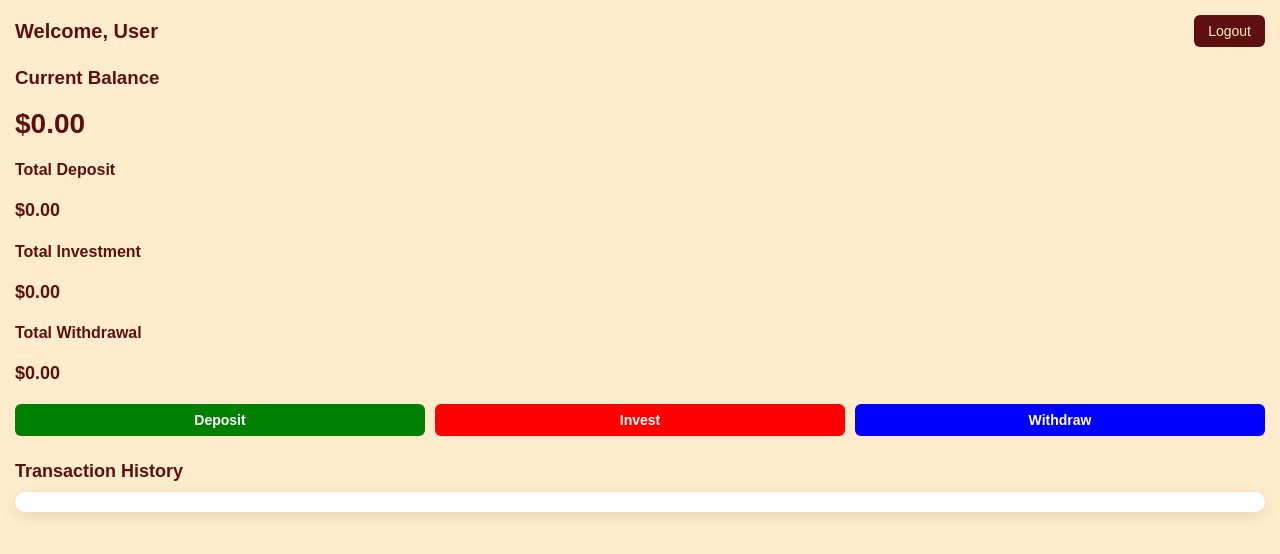
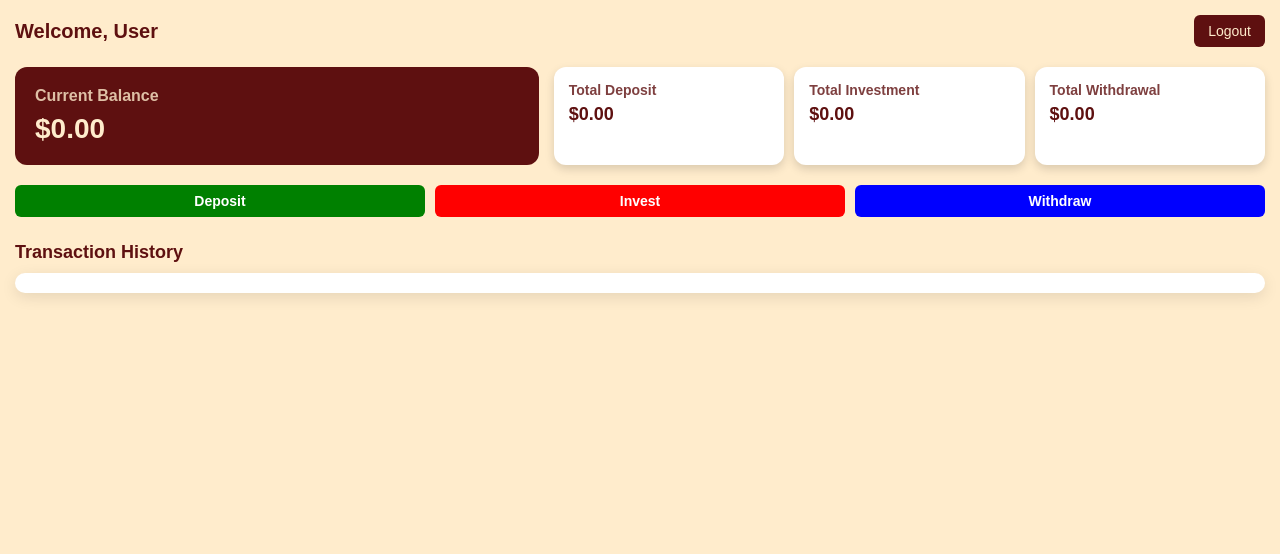
Before and after one commit to Popoeson/investment, a website: page dashboard.html in a window 1280 px wide. Drawn offline with Linux system fonts and the light colour scheme; no server answers; sample sign-in values are in the browser's storage.

Commit message:
Update dashboard.html

```diff
--- a/dashboard.html
+++ b/dashboard.html
@@ -11,16 +11,16 @@ body { margin: 0; font-family: Arial, sans-serif; background: #FFECCC; color: #5
 .top-bar h2 { margin: 0; font-size: 20px; }
 .top-bar button { background: #5E1010; color: #FFECCC; padding: 8px 14px; border: none; border-radius: 6px; cursor: pointer; font-size: 14px; }
 
-/* HERO SECTION /
+/* HERO SECTION */
 .hero-section {
 display: flex;
 gap: 15px;
-flex-wrap: wrap; / allow wrapping on small screens */
+flex-wrap: wrap; / allow wrapping on small screens /
 }
 
-/* Balance card /
+/* Balance card */
 .balance-card {
-flex: 1 1 40%; / flexible width, will shrink on small screens */
+flex: 1 1 40%; / flexible width, will shrink on small screens /
 min-width: 150px;
 background: #5E1010;
 color: #FFECCC;
@@ -31,7 +31,7 @@ box-sizing: border-box;
 .balance-card h3 { margin: 0; font-size: 16px; opacity: 0.8; }
 .balance-card .amount { margin-top: 8px; font-size: 28px; font-weight: bold; }
 
-/* MINI CARDS /
+/* MINI CARDS */
 .mini-cards {
 display: flex;
 flex: 1 1 55%; / flexible width /
@@ -40,7 +40,7 @@ gap: 10px;
 min-width: 150px;
 }
 .mini-card {
-flex: 1 1 30%; / shrinkable and flexible */
+flex: 1 1 30%; / shrinkable and flexible /
 min-width: 90px;
 background: white;
 padding: 15px;
```
